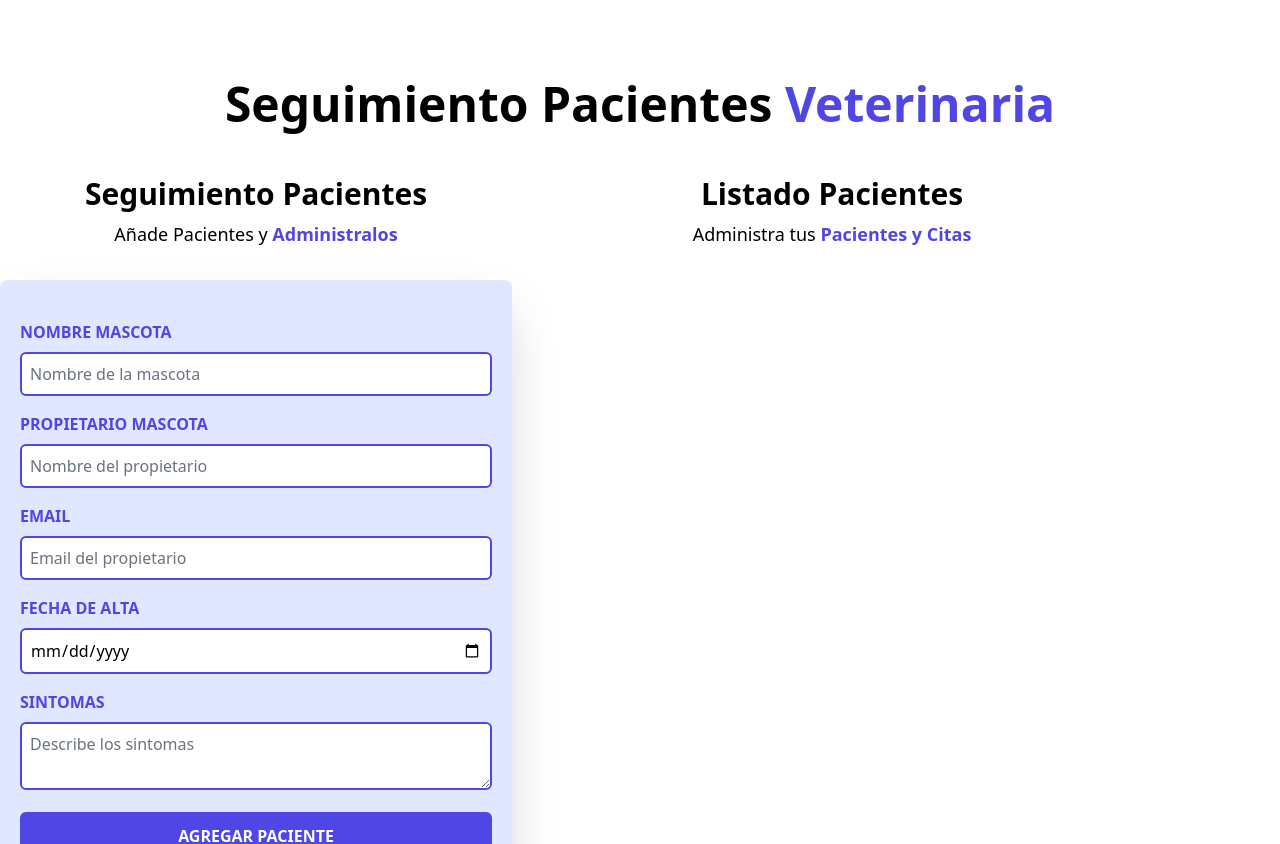
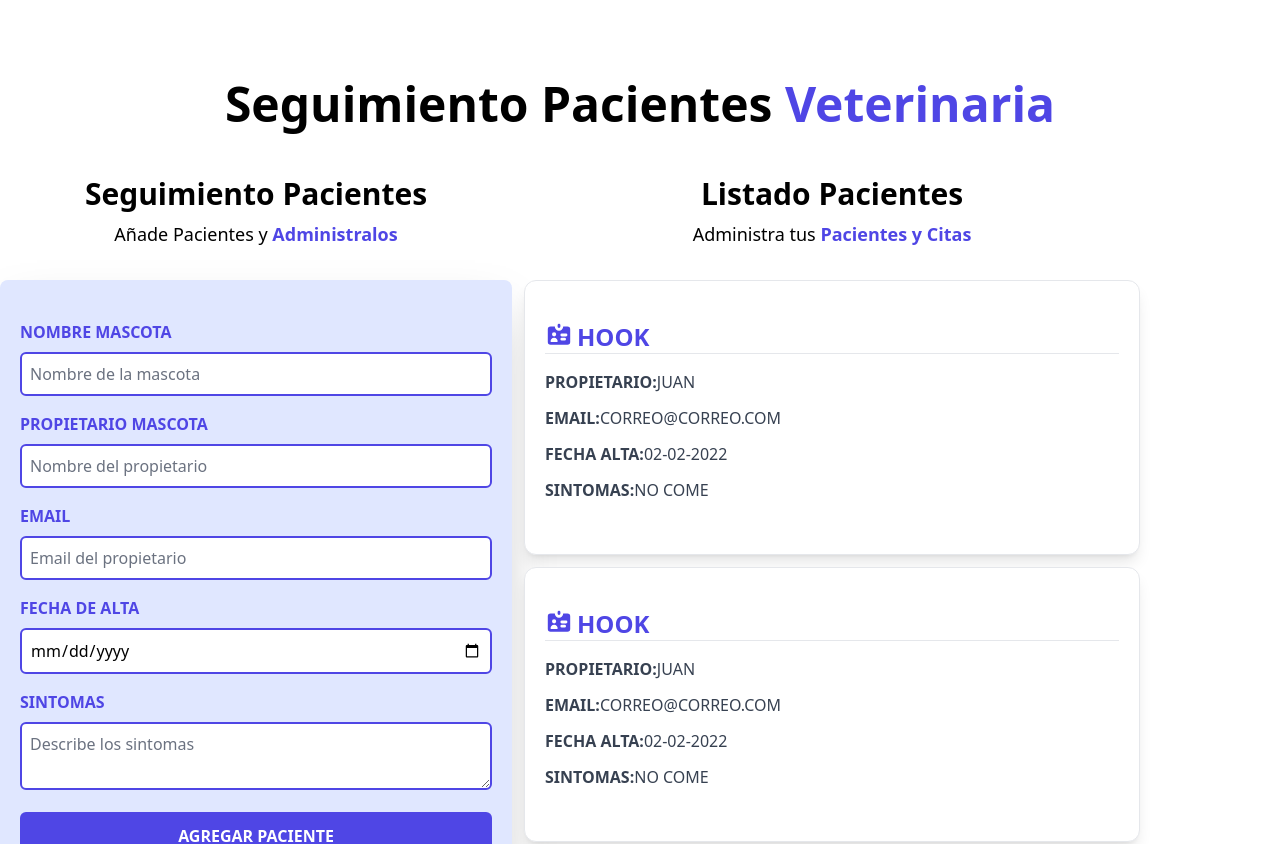
Before and after one commit to greidykth/citas_veterinaria_react, a React (Vite) app: page / in a window 1280 px wide. Shown: the top 844 px of the page. Built offline with nearby package versions, Linux system fonts and the light colour scheme.

Commit message:
Creacion de componente para cada paciente

```diff
--- a/src/components/ListadoPacientes.jsx
+++ b/src/components/ListadoPacientes.jsx
@@ -1,21 +1,19 @@
+import Paciente from "./Paciente";
 
 function ListadoPacientes() {
   return (
-    <div className="md:w-1/2 lg:3/5">
+    <div className="md:w-1/2 lg:3/5 md:h-screen overflow-y-scroll">
         <h2 className="font-black text-3xl text-center">Listado Pacientes</h2>
         <p className="text-lg mt-2 mb-8 text-center">
              Administra tus {''}
             <span className="text-indigo-600 font-bold">Pacientes y Citas</span>
         </p>
-        <div>
-            <p>
-                <span>
-
-                </span>
-            </p>
-        </div>
+        <Paciente />
+        <Paciente />
+        <Paciente />
+        <Paciente />
     </div>
   )
 }
 
-export default ListadoPacientes
+export default ListadoPacientes;
--- /dev/null
+++ b/src/components/Paciente.jsx
@@ -0,0 +1,27 @@
+
+function Paciente() {
+  return (
+    <div className="m-3 bg-white shadow-lg px-5 py-10 rounded-xl border">
+            <h2 className="border-b font-bold text-2xl uppercase text-indigo-600 mb-4 flex">
+                <svg xmlns="http://www.w3.org/2000/svg" className="h-7 w-7 text-indigo-600 mr-1" viewBox="0 0 20 20" fill="currentColor">
+                <path fill-rule="evenodd" d="M10 2a1 1 0 00-1 1v1a1 1 0 002 0V3a1 1 0 00-1-1zM4 4h3a3 3 0 006 0h3a2 2 0 012 2v9a2 2 0 01-2 2H4a2 2 0 01-2-2V6a2 2 0 012-2zm2.5 7a1.5 1.5 0 100-3 1.5 1.5 0 000 3zm2.45 4a2.5 2.5 0 10-4.9 0h4.9zM12 9a1 1 0 100 2h3a1 1 0 100-2h-3zm-1 4a1 1 0 011-1h2a1 1 0 110 2h-2a1 1 0 01-1-1z" clip-rule="evenodd" />
+                </svg>
+            Hook</h2>
+
+            <p className="font-bold mb-3 text-gray-700 uppercase">Propietario:{''}
+                <span className="font-normal">Juan</span>
+            </p>
+            <p className="font-bold mb-3 text-gray-700 uppercase">Email:{''}
+                <span className="font-normal">correo@correo.com</span>
+            </p>
+            <p className="font-bold mb-3 text-gray-700 uppercase">Fecha Alta:{''}
+                <span className="font-normal">02-02-2022</span>
+            </p>
+            <p className="font-bold mb-3 text-gray-700 uppercase">Sintomas:{''}
+                <span className="font-normal">No come</span>
+            </p>
+        </div>
+  )
+}
+
+export default Paciente;
```
